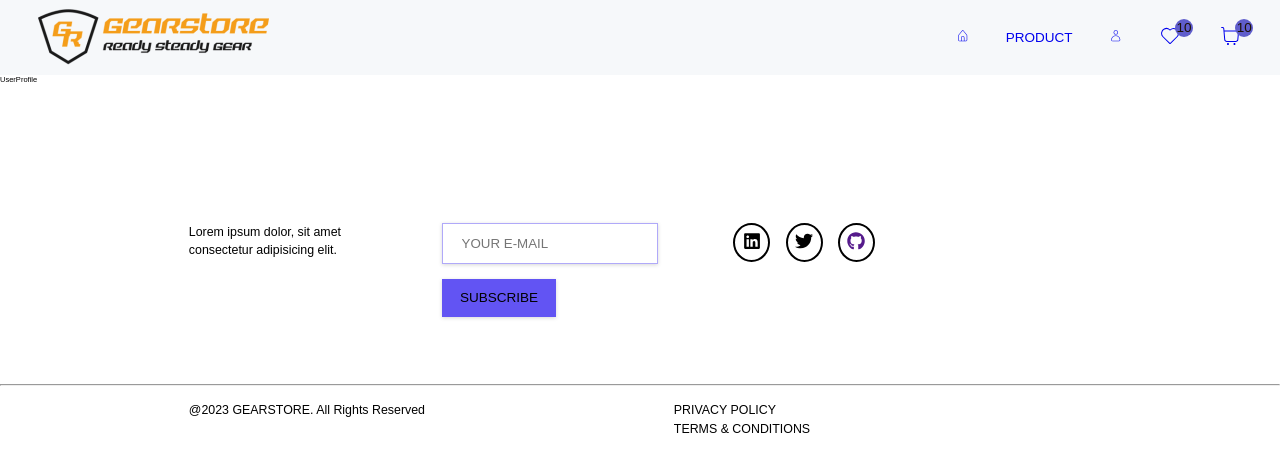
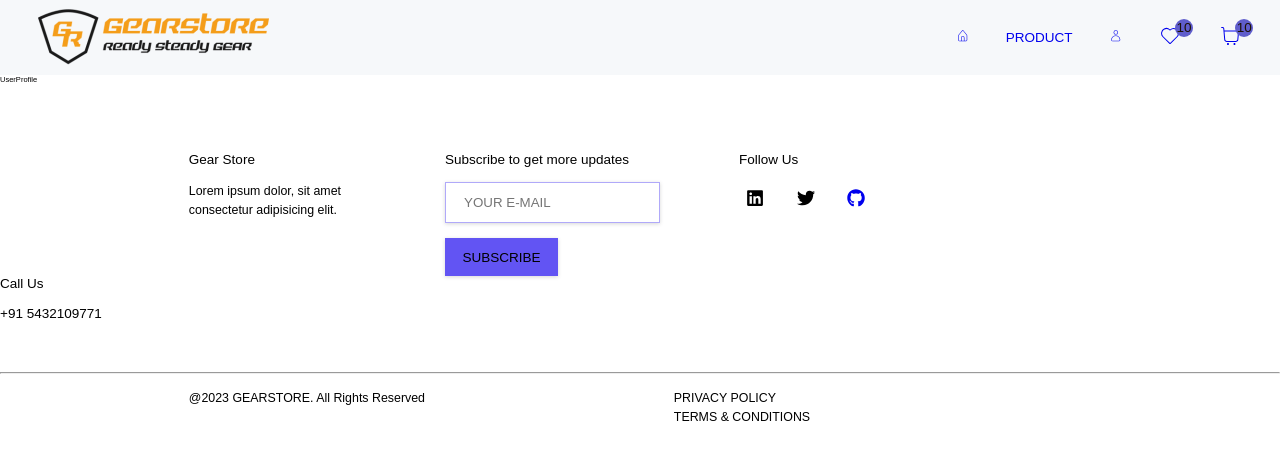
Before and after one commit to nayanendunaskar/E-COMMERCE, a React (Create React App) app in the folder my-app/: page /userprofile in a window 1280 px wide. Shown: the top 472 px of the page. Built offline with nearby package versions, Linux system fonts and the light colour scheme; what miragejs would draw is missing.

Commit message:
navlink & button ommit

```diff
--- a/my-app/src/components/Footer.jsx
+++ b/my-app/src/components/Footer.jsx
@@ -1,8 +1,6 @@
 import React from 'react'
 import { styled } from 'styled-components';
 import {FaGithub, FaLinkedin, FaTwitter} from "react-icons/fa";
-import { NavLink } from 'react-router-dom';
-import { Button } from '../styles/Button';
 
 const Footer = () => {
     return (
@@ -16,6 +14,7 @@ const Footer = () => {
                 <h3>Gear Store</h3>
                 <p>Lorem ipsum dolor, sit amet consectetur adipisicing elit. </p>
               </div>
+
               <div className="footer-subscribe">
                 <h3>Subscribe to get more updates</h3>
                 <form action="#">
@@ -24,31 +23,36 @@ const Footer = () => {
                   <input type="submit" value="subscribe" />
                 </form>
               </div>
+
               <div className="footer-social">
                 <h3>Follow Us</h3>
                 <div className="footer-social--icons">
                   <div>
                     <FaLinkedin className="icons" />
                   </div>
+
                   <div>
                     <FaTwitter className="icons" />
                   </div>
+
                   <div>
                     <a
-                      href=""
+                      href="https://github.com/nayanendunaskar"
                       target="_blank">
                       <FaGithub className="icons" />
                     </a>
+                    </div>
                   </div>
                 </div>
               </div>
+
               <div className="footer-contact">
                 <h3>Call Us</h3>
                 <h3>+91 5432109771</h3>
               </div>
-            </div>
 
-            <div className="footer-bottom--section">
+
+            < div className="footer-bottom--section">
               <hr />
               <div className="container grid grid-two-column ">
                 <p>
@@ -59,7 +63,7 @@ const Footer = () => {
                   <p>TERMS & CONDITIONS</p>
                 </div>
               </div>
-            </div>
+              </div>
           </footer>
         </Wrapper>
       </>
@@ -71,39 +75,24 @@ const Wrapper = styled.section`
     margin: 0;
   }
 
-  .contact-short {
-    max-width: 60vw;
-    margin: auto;
-    padding: 5rem 10rem;
-    background-color: ${({ theme }) => theme.colors.bg};
-    border-radius: 1rem;
-    box-shadow: ${({ theme }) => theme.colors.shadowSupport};
-    transform: translateY(50%);
-
-    .grid div:last-child {
-      justify-self: end;
-      align-self: center;
-    }
-  }
 
   footer {
     padding: 14rem 0 9rem 0;
     background-color: ${({ theme }) => theme.colors.footer_bg};
     h3 {
-      color: ${({ theme }) => theme.colors.hr};
-      margin-bottom: 2.4rem;
+      color: #000000;
+      margin-bottom: 2rem;
     }
     p {
       color: ${({ theme }) => theme.colors.white};
     }
     .footer-social--icons {
       display: flex;
-      gap: 2rem;
+      gap: 2.3rem;
 
       div {
         padding: 1rem;
         border-radius: 50%;
-        border: 2px solid ${({ theme }) => theme.colors.white};
 
         .icons {
           color: ${({ theme }) => theme.colors.white};
@@ -125,17 +114,6 @@ const Wrapper = styled.section`
     }
   }
 
-  @media (max-width: ${({ theme }) => theme.media.mobile}) {
-    .contact-short {
-      max-width: 80vw;
-      margin: 4.8rem auto;
-      transform: translateY(0%);
-      text-align: center;
-
-      .grid div:last-child {
-        justify-self: center;
-      }
-    }
 
     footer {
       padding: 9rem 0 9rem 0;
```
